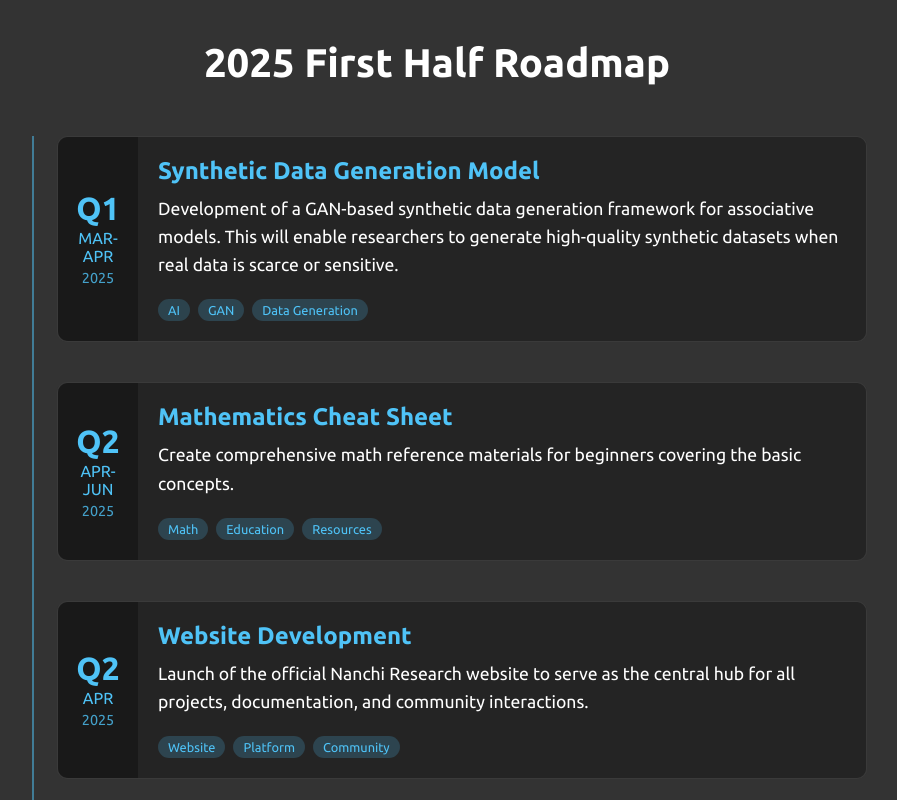
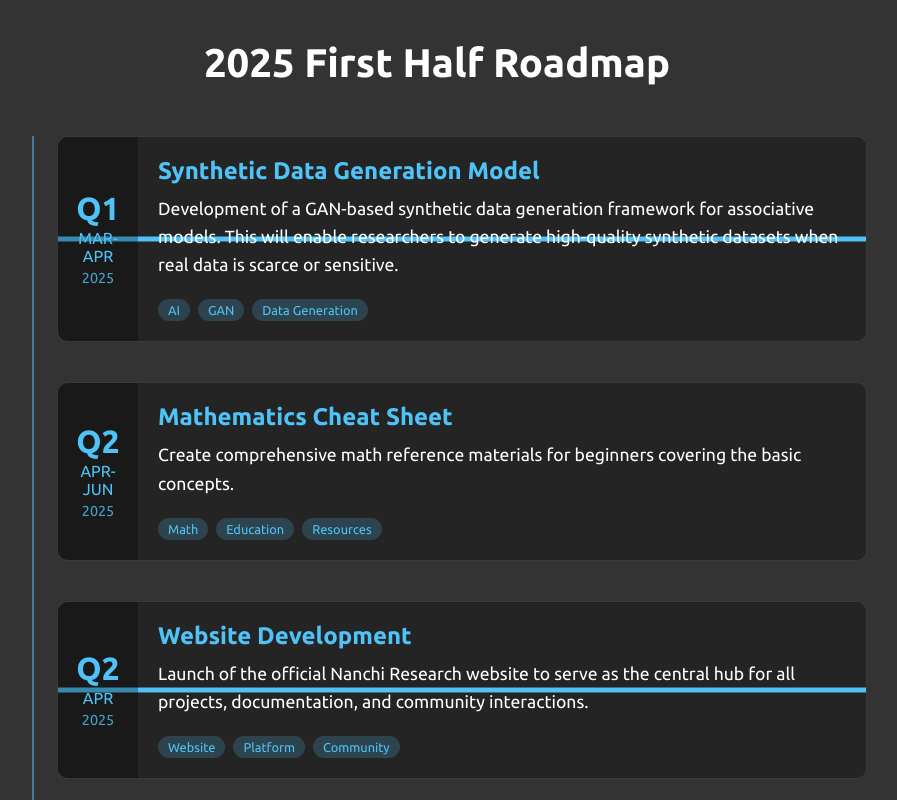
Before and after one commit to IlyaElevrin/nanchi_web, a plain HTML site: page roadmap.html in a window 1280 px wide. Shown: the part 840-1640 px from the top of the page, without its empty margins (203-1100 px from the left). Drawn offline with Linux system fonts and the light colour scheme.

Commit message:
new style and complete tasks

```diff
--- a/roadmap.html
+++ b/roadmap.html
@@ -62,8 +62,7 @@
                 <h2>2025 First Half Roadmap</h2>
 
                 <div class="timeline">
-                    <!-- Milestone 1 -->
-                    <div class="event-card">
+                    <div class="event-card completed">
                         <div class="event-date">
                             <span class="event-day">Q1</span>
                             <span class="event-month">Mar-Apr</span>
@@ -82,7 +81,6 @@
                         </div>
                     </div>
 
-                    <!-- Milestone 2 -->
                     <div class="event-card">
                         <div class="event-date">
                             <span class="event-day">Q2</span>
@@ -102,8 +100,7 @@
                         </div>
                     </div>
 
-                    <!-- Milestone 3 -->
-                    <div class="event-card">
+                    <div class="event-card completed">
                         <div class="event-date">
                             <span class="event-day">Q2</span>
                             <span class="event-month">Apr</span>
@@ -122,7 +119,6 @@
                         </div>
                     </div>
 
-                    <!-- Milestone 4 -->
                     <div class="event-card">
                         <div class="event-date">
                             <span class="event-day">Q2</span>
@@ -142,7 +138,6 @@
                         </div>
                     </div>
 
-                    <!-- Milestone 5 -->
                     <div class="event-card">
                         <div class="event-date">
                             <span class="event-day">Q2</span>
@@ -162,7 +157,6 @@
                         </div>
                     </div>
 
-                    <!-- Milestone 6 -->
                     <div class="event-card">
                         <div class="event-date">
                             <span class="event-day">Q2</span>
--- a/styles.css
+++ b/styles.css
@@ -638,6 +638,41 @@ html {
     border-color: rgba(79, 195, 247, 0.3);
 }
 
+.event-card.completed {
+    position: relative;
+}
+
+.event-card.completed::after {
+    content: '';
+    position: absolute;
+    top: 50%;
+    left: 0;
+    right: 0;
+    height: 5px;
+    background: #4fc3f7;
+    transform: translateY(-50%);
+    z-index: 1;
+    animation: strike 0.5s ease-out forwards;
+}
+
+@keyframes strike {
+    0% { width: 0; }
+    100% { width: 100%; }
+}
+
+.event-card.completed .event-content {
+    position: relative;
+    z-index: 2;
+}
+
+.event-card.completed .event-date {
+    z-index: 2;
+}
+
+.event-card.completed:hover::after {
+    background: #3ab5ed;
+}
+
 .event-date {
     width: 80px;
     display: flex;
```
Also changed, not shown: ai.html (+2 -2 lines), 1 other file.
